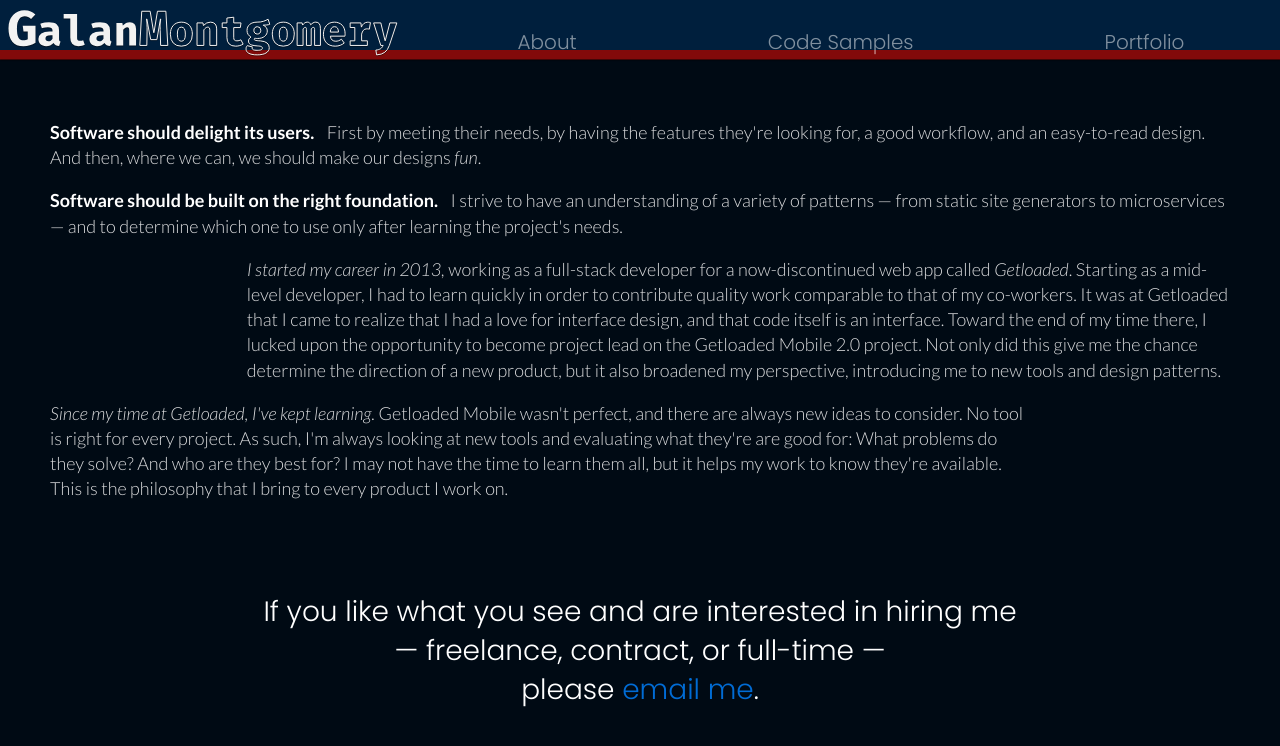
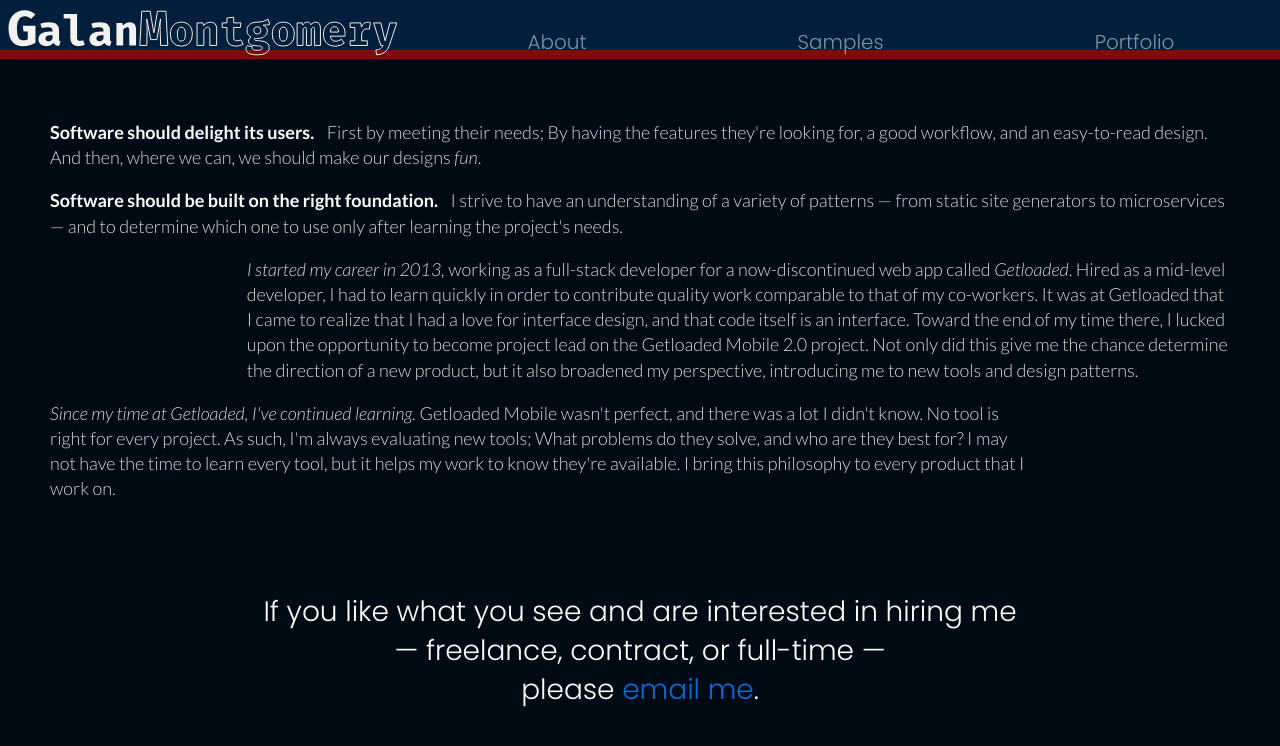
Before and after one commit to GalanCM/Portfolio, a Vue app: page /about in a window 1280 px wide. Shown: the top 746 px of the page. Built offline with nearby package versions, Linux system fonts and the light colour scheme.

Commit message:
More text tweaks.

```diff
--- a/src/components/menu.vue
+++ b/src/components/menu.vue
@@ -5,10 +5,10 @@
       <template slot="subheader">Learn about my development philosophy and background.</template>
     </MenuItem>
     <MenuItem color="#009086" url="code-samples" style="grid-row: 4">
-      <template slot="header">Code Samples</template>
+      <template slot="header">Samples</template>
       <template
         slot="subheader"
-      >Get a feel for my skills via several small web apps, and their code.</template>
+      >Get a feel for my skills via several small web apps, complete with code.</template>
     </MenuItem>
     <MenuItem color="#004a8f" url="portfolio" style="grid-row: 6">
       <template slot="header">Portfolio</template>
--- a/src/components/nav_links.vue
+++ b/src/components/nav_links.vue
@@ -5,7 +5,7 @@
         <img src="@/assets/home.svg">
       </router-link>
       <router-link to="/about">About</router-link>
-      <router-link to="/code-samples">Code Samples</router-link>
+      <router-link to="/code-samples">Samples</router-link>
       <router-link to="/portfolio">Portfolio</router-link>
     </div>
   </transition>
--- a/src/views/About.vue
+++ b/src/views/About.vue
@@ -2,7 +2,7 @@
   <div class="about">
     <section class="intro">
       <p>
-        <strong>Software should delight its users.</strong> First by meeting their needs, by having the features they're looking for, a good workflow,
+        <strong>Software should delight its users.</strong> First by meeting their needs; By having the features they're looking for, a good workflow,
         and an easy-to-read design. And then, where we can, we should make our designs
         <i>fun</i>.
       </p>
@@ -14,17 +14,17 @@
     <p>
       <em>I started my career in 2013,</em> working as a full-stack developer for a now-discontinued web app called
       <em>Getloaded</em>.
-      Starting as a mid-level developer, I had to learn quickly in order to contribute quality work comparable to that of my co-workers.
+      Hired as a mid-level developer, I had to learn quickly in order to contribute quality work comparable to that of my co-workers.
       It was at Getloaded that I came to realize that I had a love for interface design, and that code itself is an interface.
       Toward the end of my time there,
       I lucked upon the opportunity to become project lead on the Getloaded Mobile 2.0 project. Not only did this give me
       the chance determine the direction of a new product, but it also broadened my perspective, introducing me to new tools and design patterns.
     </p>
     <p>
-      <em>Since my time at Getloaded, I've kept learning.</em> Getloaded Mobile wasn't perfect, and there are always new ideas to
-      consider. No tool is right for every project. As such, I'm always looking at new tools and evaluating what they're are good for:
-      What problems do they solve? And who are they best for? I may not have the time to learn them all, but it helps my work to know
-      they're available. This is the philosophy that I bring to every product I work on.
+      <em>Since my time at Getloaded, I've continued learning.</em> Getloaded Mobile wasn't perfect, and there was a lot I didn't know.
+      No tool is right for every project. As such, I'm always evaluating new tools;
+      What problems do they solve, and who are they best for? I may not have the time to learn every tool, but it helps my work to know
+      they're available. I bring this philosophy to every product that I work on.
     </p>
     <p class="contact">
       If you like what you see and are interested in hiring me
```
